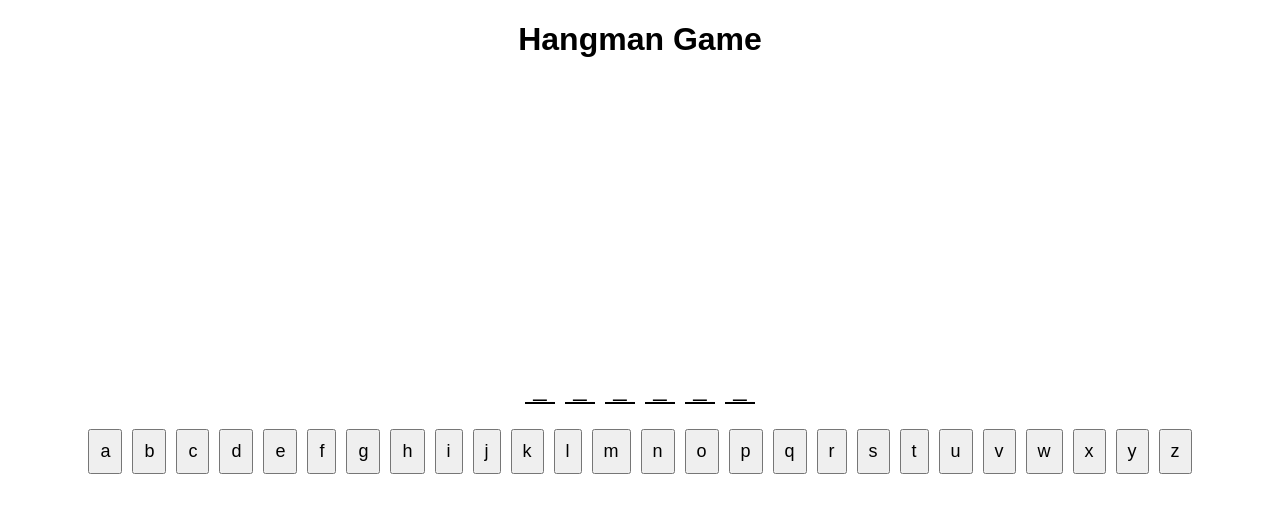
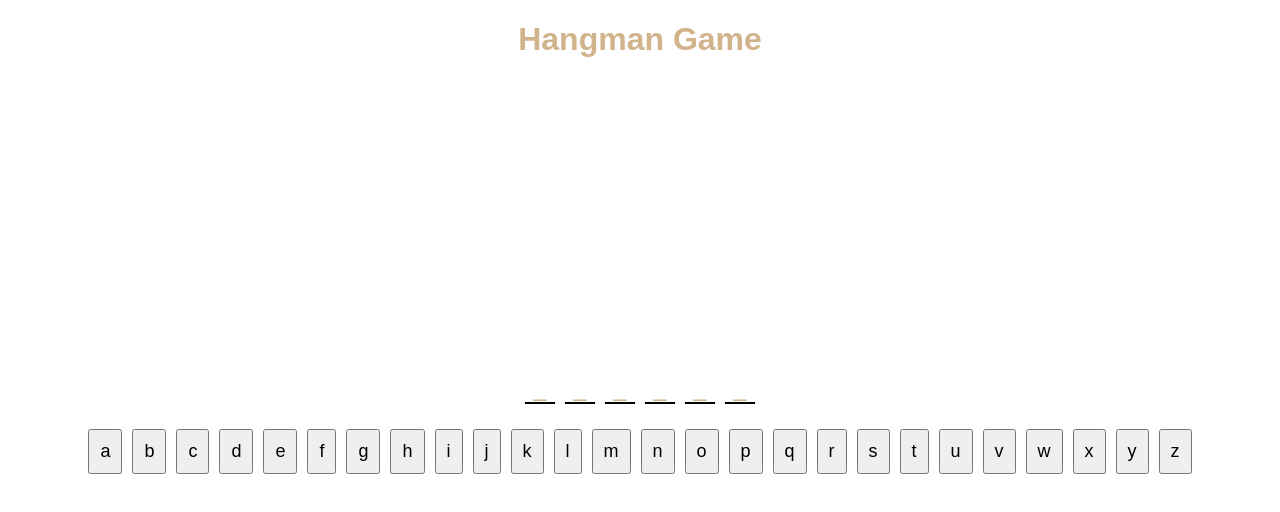
Before and after one commit to aliciawasik/stickman, a plain HTML site: page index.html in a window 1280 px wide. Drawn offline with Linux system fonts and the light colour scheme.

```diff
--- a/index.html
+++ b/index.html
@@ -9,6 +9,7 @@
           font-family: Arial, sans-serif;
           text-align: center;
           margin: 20px;
+          color: tan
         }
         .hangman-container {
           display: inline-block;
```
